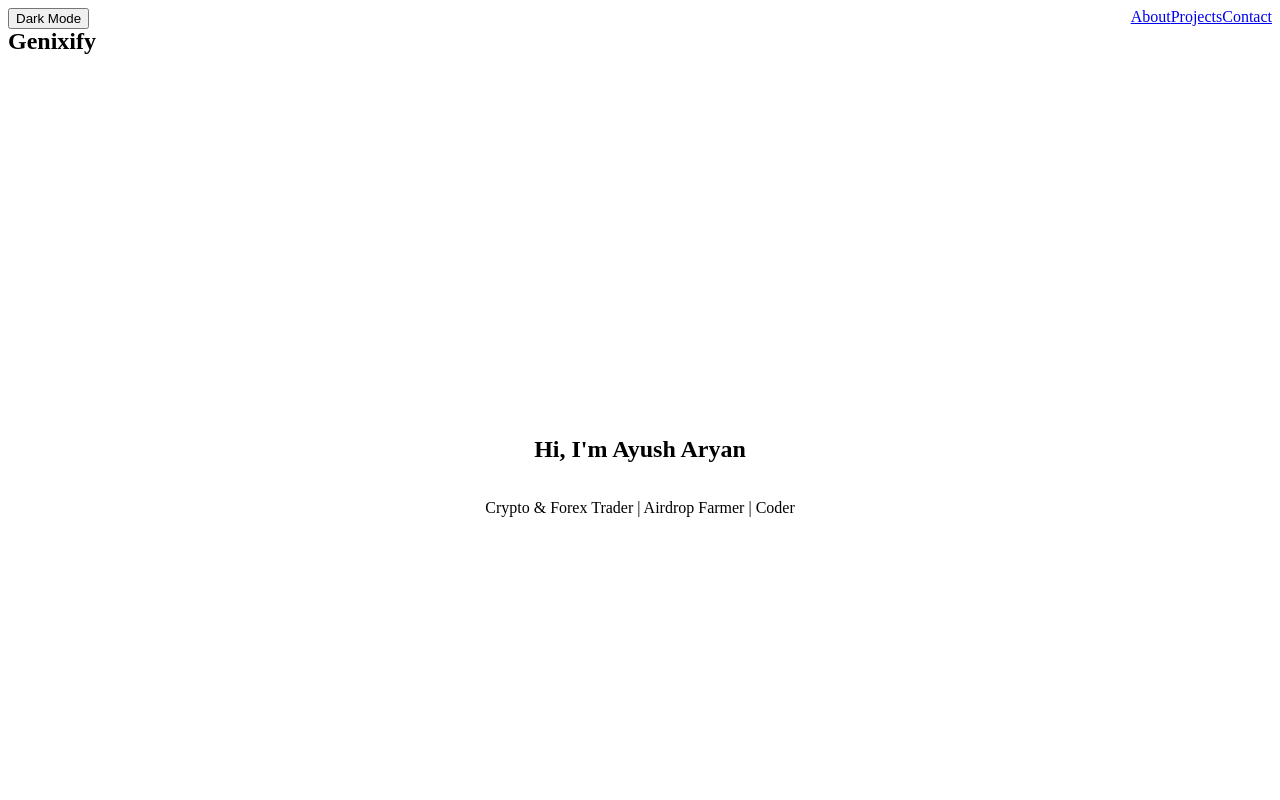
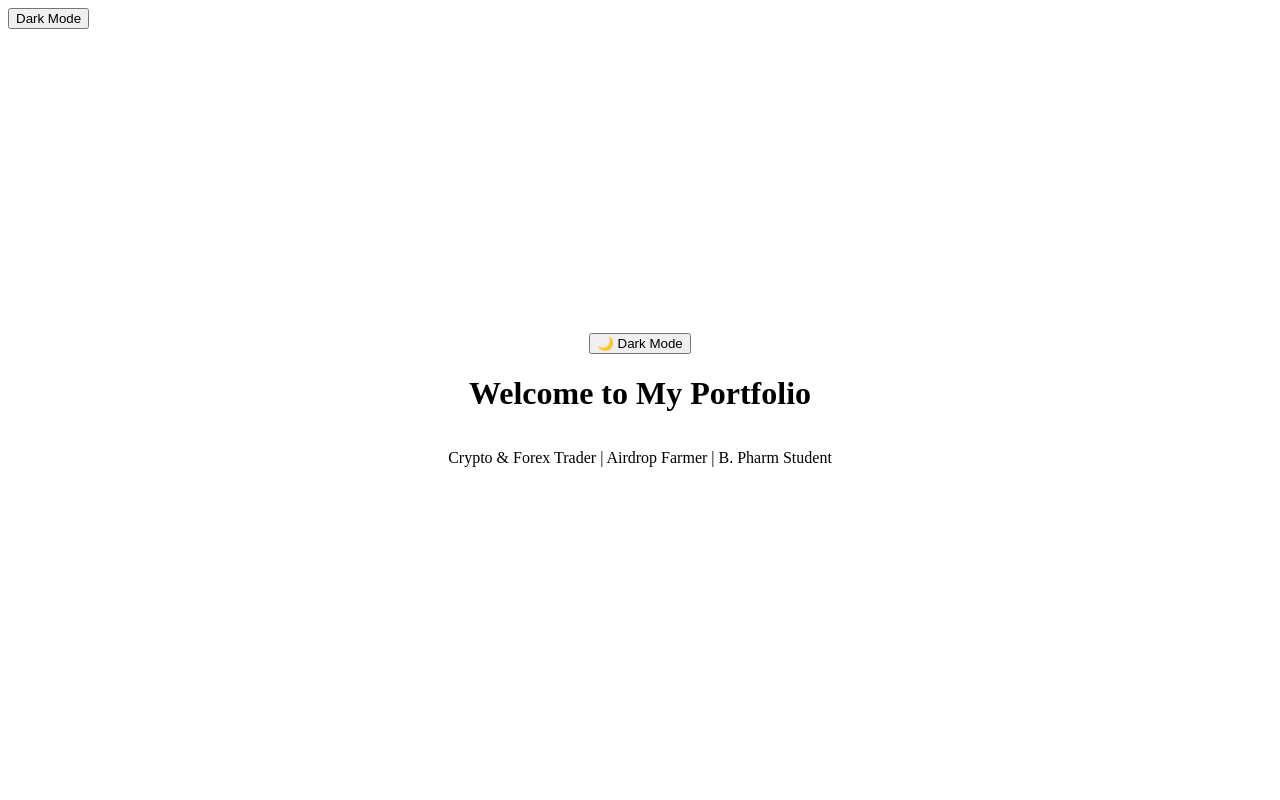
Before and after one commit to ayusharyaneth/Portfolio, a Next.js app: page / in a window 1280 px wide. Shown: the top 800 px of the page. Built offline with nearby package versions, Linux system fonts and the light colour scheme.

Commit message:
Update and rename index.js to index.tsx

```diff
--- a/pages/index.js
+++ /dev/null
@@ -1,17 +0,0 @@
-import Navbar from '../components/Navbar'
-import Hero from '../components/Hero'
-import About from '../components/About'
-import Projects from '../components/Projects'
-import Contact from '../components/Contact'
-
-export default function Home() {
-  return (
-    <div className="bg-white dark:bg-matte-black text-black dark:text-white transition-colors duration-300">
-      <Navbar />
-      <Hero />
-      <About />
-      <Projects />
-      <Contact />
-    </div>
-  )
-}
--- /dev/null
+++ b/pages/index.tsx
@@ -0,0 +1,26 @@
+import { motion } from "framer-motion";
+import DarkModeToggle from "../components/DarkModeToggle";
+
+export default function Home() {
+  return (
+    <div className="bg-white dark:bg-black text-black dark:text-white min-h-screen flex flex-col items-center justify-center">
+      <DarkModeToggle />
+      <motion.h1
+        initial={{ opacity: 0, y: -20 }}
+        animate={{ opacity: 1, y: 0 }}
+        transition={{ duration: 0.5 }}
+        className="text-4xl font-bold mt-5"
+      >
+        Welcome to My Portfolio
+      </motion.h1>
+      <motion.p
+        initial={{ opacity: 0 }}
+        animate={{ opacity: 1 }}
+        transition={{ delay: 0.5 }}
+        className="text-lg mt-2"
+      >
+        Crypto & Forex Trader | Airdrop Farmer | B. Pharm Student
+      </motion.p>
+    </div>
+  );
+}
```
